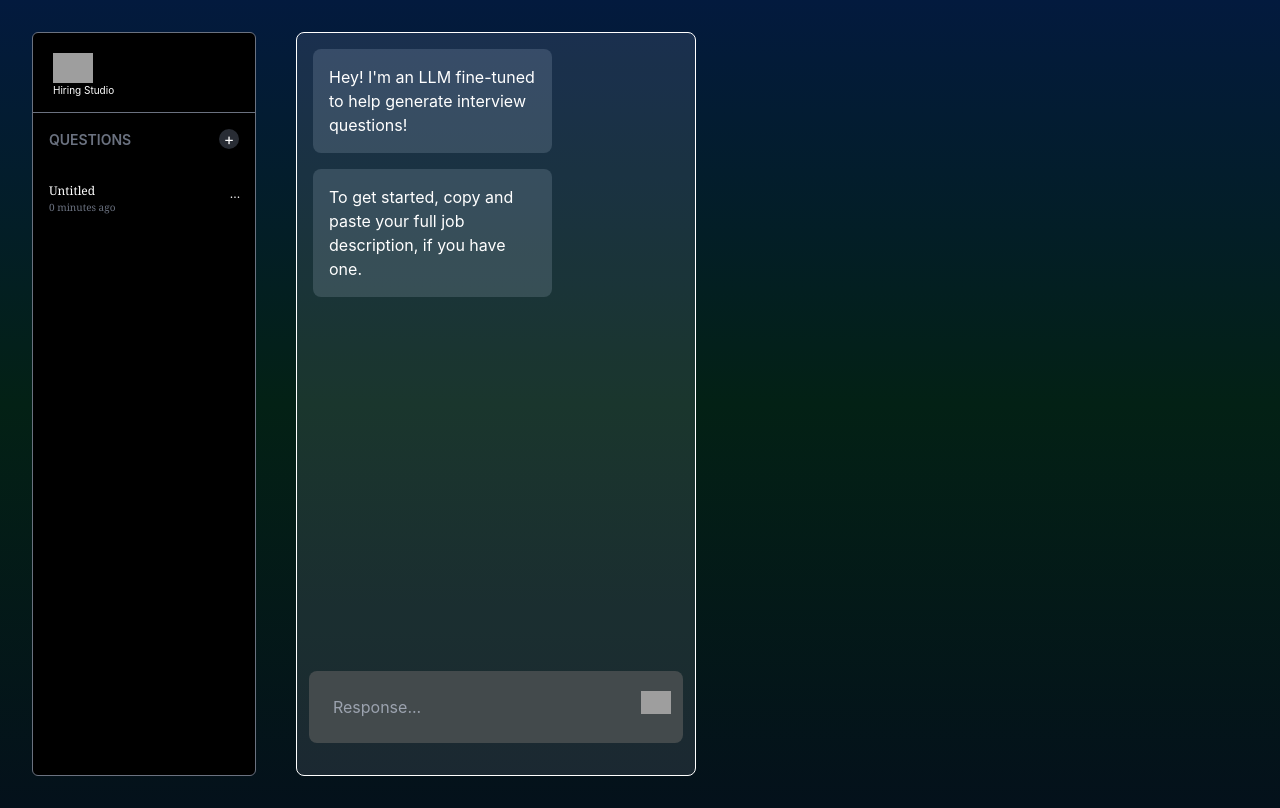
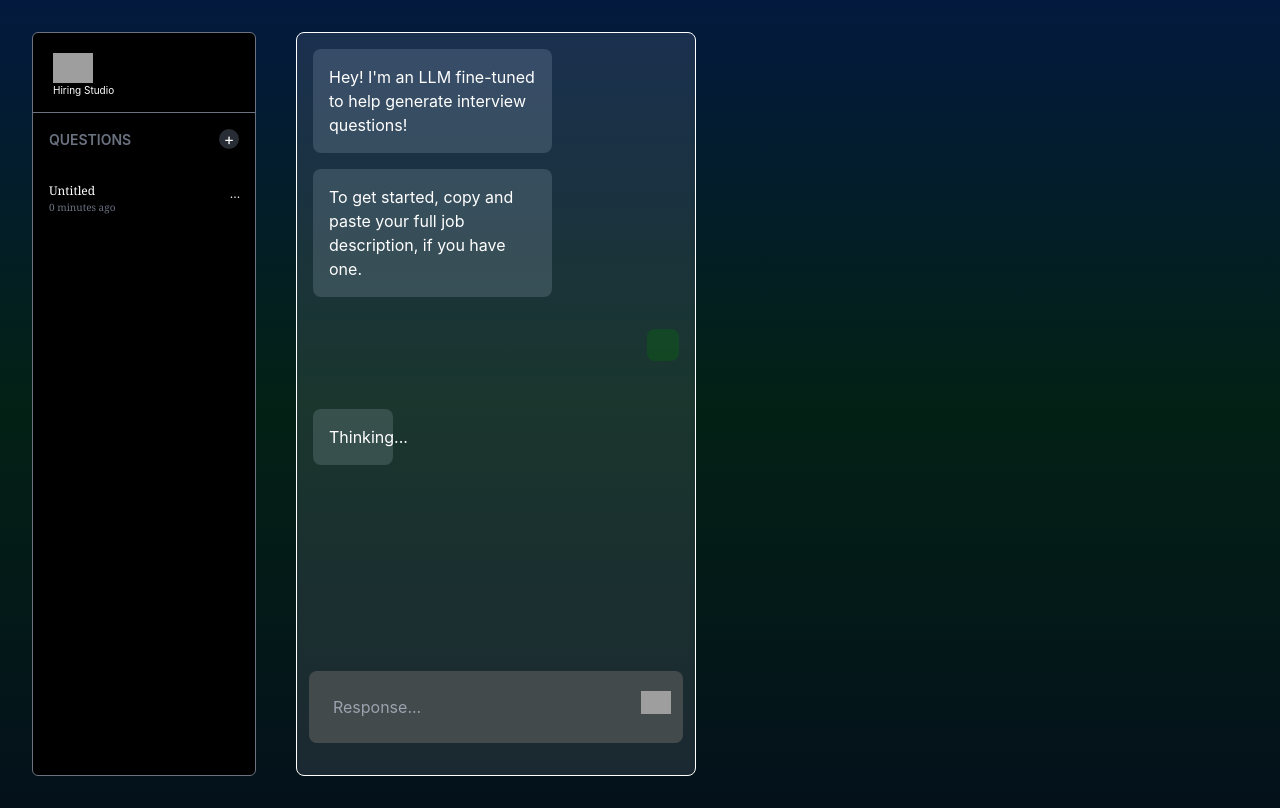
Before and after one commit to Abhas2001/HiringStudio, a React (Create React App) app in the folder hiringstudio/: page / in a window 1280 px wide. Both pictures are taken after a click on the button 656 px from the left and 702 px from the top of the page. Built offline with nearby package versions, Linux system fonts and the light colour scheme; grey boxes are pictures that could not be loaded.

Commit message:
new commit

```diff
--- a/hiringstudio/src/mobile.jsx
+++ b/hiringstudio/src/mobile.jsx
@@ -1,9 +1,39 @@
+import { useState } from "react";
+
+
+
 function Mobile(){
 
+    const[inputval,setinputval]=useState('');
+    const[chatarr,setchatarr]=useState([]);
+    const[chat,setchat]=useState(false);
+    const[loaded,setloaded]=useState(false);
+
+   const Startarr=['Hi','Hello','Hey'];
+   console.log(chatarr);
+
     const handleupload = () =>{
-        console.log("sgfdjhfhjdbvjbfhj");
+       setchat(true);
+
+       setchatarr((prev)=>[...prev,inputval]);
 
     }
+
+    const handlechange = (e) =>{
+
+        setinputval(e.target.value);
+
+    }
+
+    setTimeout(() => {
+
+        if(Startarr.includes(chatarr[0])){
+        setloaded(true);
+        }
+        else{
+            setloaded(false);
+        }
+    }, 2000);
     return(
         <div className='h-[93vh] w-[50vh] bg-[#DBE7FA] border-[0.5px] border-white bg-opacity-10 rounded-lg'>
 
@@ -18,10 +48,39 @@ function Mobile(){
     To get started, copy and paste your full job description, if you have one.
 
     </div>
+    {chat?
+    <div>
+
+    {chatarr.map((x)=>{return(
+    <div className="w-[100%] h-[80px]">
+
+    <div className="float-end  bg-[green] w-auto p-4 rounded-lg m-4 bg-opacity-25 text-white">
+      {x}
+
+    </div>
+  </div>
+  )})
+}
+</div>
+
+    :<div></div>
+}
+{loaded==true && chat==true?
+<div className="bg-[#DBE7FA] w-[60%] p-4 rounded-lg m-4 bg-opacity-15 text-white">
+Hello! Could you share the job title of the position you're hiring for?
+</div>
+: loaded==false && chat==true?
+<div className="bg-[#DBE7FA] w-[20%] p-4 rounded-lg m-4 bg-opacity-15 text-white">
+   Thinking...
+</div>
+:
+<div></div>
+}
+
     </div>
 
     <div className="w-[100%] flex justify-center items-center relative ">
-        <input className="w-[94%] bg-[#434a4c] p-6 mb-8 rounded-lg" placeholder="Response..." type="Response"  />
+        <input className="w-[94%] bg-[#434a4c] p-6 mb-8 rounded-lg" placeholder="Response..." type="Response" onInput={handlechange}  />
 
         <div className="absolute top-5 right-6 flex justify-center items-center">
         <button onClick={handleupload}><img width={30}  src="https://www.shutterstock.com/image-vector/upload-file-outline-icon-design-260nw-1666246474.jpg" alt="" srcset="" /></button>
```
